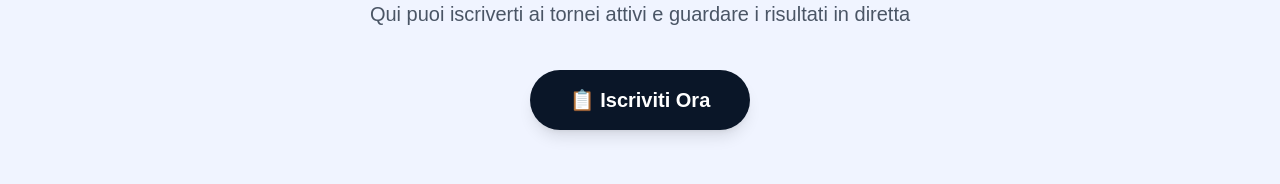
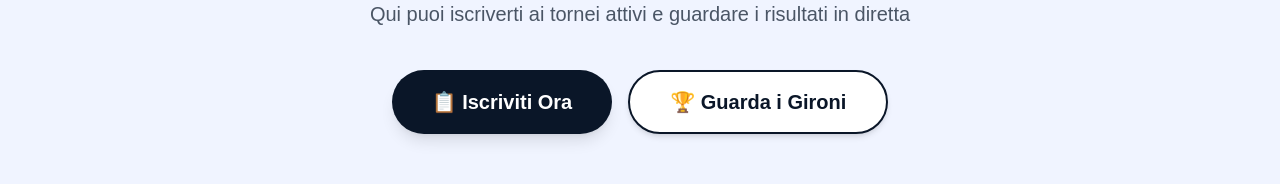
Before and after one commit to davidepietrucci/bvi-tornei, a Next.js app: page / in a window 1280 px wide. Shown: the part 370-554 px from the top of the page. Built offline with nearby package versions, Linux system fonts and the light colour scheme; no server answers; the database is empty.

Commit message:
Ripristinato tasto Guarda i Gironi nella hero della homepage

```diff
--- a/app/page.js
+++ b/app/page.js
@@ -61,6 +61,13 @@ export default function Home() {
             >
               📋 Iscriviti Ora
             </a>
+            <a
+              href="/gironi"
+              className="py-4 px-10 rounded-full text-center text-xl font-bold shadow-md hover:shadow-lg hover:-translate-y-1 transition-all bg-white flex items-center justify-center gap-2"
+              style={{border: "2px solid #0a1628", color: "#0a1628"}}
+            >
+              🏆 Guarda i Gironi
+            </a>
           </div>
         </div>
       </section>
```
